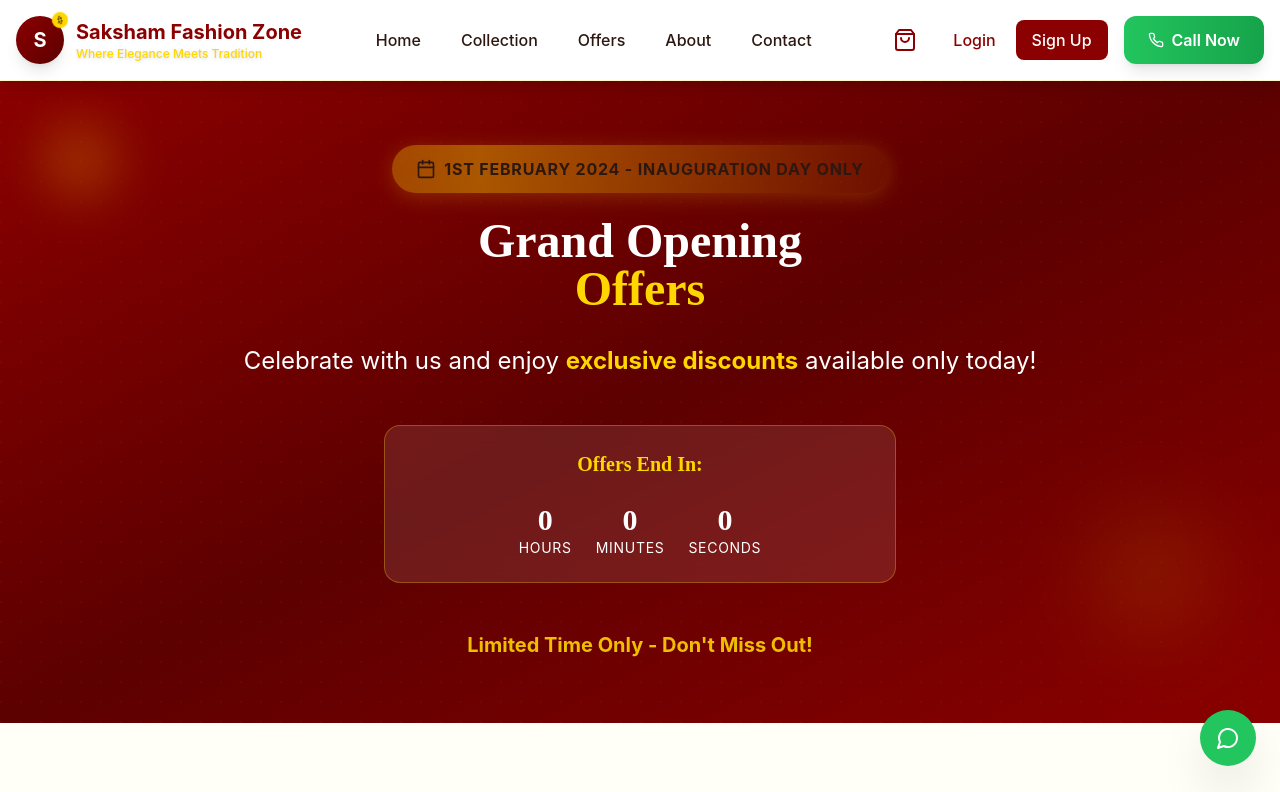
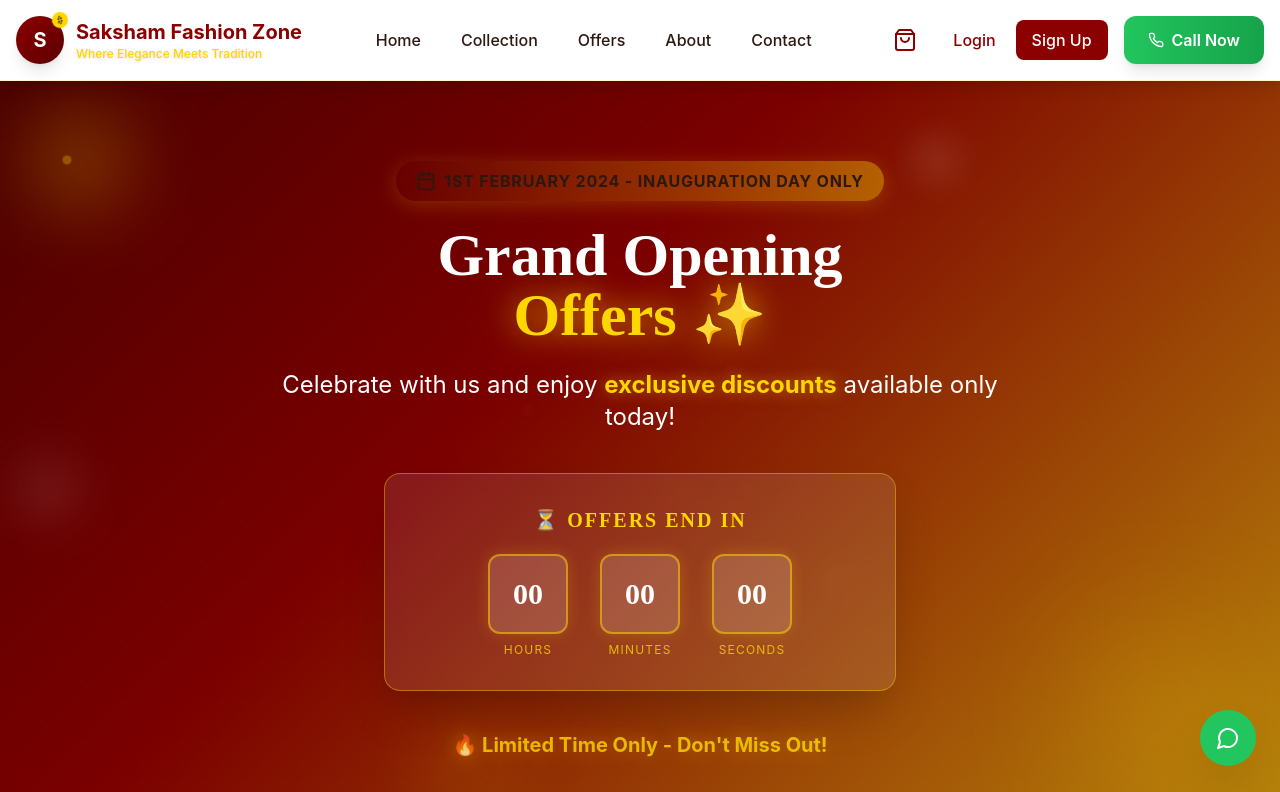
Before and after one commit to techroverteam-ux/saksham-fashion-zone, a Next.js app: page /offers in a window 1280 px wide. Shown: the top 792 px of the page. Built offline with nearby package versions, Linux system fonts and the light colour scheme.

Commit message:
feat: offers page hero - auto-changing background, sparkle particles, animated timer, glowing heading

```diff
--- a/pages/offers.js
+++ b/pages/offers.js
@@ -5,21 +5,25 @@ import Header from '../components/Header';
 import Footer from '../components/Footer';
 import { useCart } from '../context/CartContext';
 
+const bgGradients = [
+  'linear-gradient(135deg, #8B0000 0%, #4a0000 50%, #8B0000 100%)',
+  'linear-gradient(135deg, #6B0000 0%, #B8860B 50%, #6B0000 100%)',
+  'linear-gradient(135deg, #4a0000 0%, #7B0000 40%, #B8860B 100%)',
+  'linear-gradient(135deg, #2d0000 0%, #8B0000 50%, #DAA520 100%)',
+  'linear-gradient(135deg, #8B0000 0%, #5C0000 30%, #8B4513 100%)',
+];
+
 const InaugurationSpecial = () => {
   const { getCartCount } = useCart();
-  const [timeLeft, setTimeLeft] = useState({
-    hours: 0,
-    minutes: 0,
-    seconds: 0
-  });
+  const [timeLeft, setTimeLeft] = useState({ hours: 0, minutes: 0, seconds: 0 });
+  const [bgIndex, setBgIndex] = useState(0);
+  const [tick, setTick] = useState(false);
 
   useEffect(() => {
     const targetDate = new Date('2024-02-01T23:59:59').getTime();
-
     const timer = setInterval(() => {
       const now = new Date().getTime();
       const difference = targetDate - now;
-
       if (difference > 0) {
         setTimeLeft({
           hours: Math.floor((difference % (1000 * 60 * 60 * 24)) / (1000 * 60 * 60)),
@@ -27,9 +31,16 @@ const InaugurationSpecial = () => {
           seconds: Math.floor((difference % (1000 * 60)) / 1000)
         });
       }
+      setTick(t => !t);
     }, 1000);
+    return () => clearInterval(timer);
+  }, []);
 
-    return () => clearInterval(timer);
+  useEffect(() => {
+    const bgTimer = setInterval(() => {
+      setBgIndex(i => (i + 1) % bgGradients.length);
+    }, 3000);
+    return () => clearInterval(bgTimer);
   }, []);
 
   const mainOffers = [
@@ -175,51 +186,121 @@ const InaugurationSpecial = () => {
       <Header cartCount={getCartCount()} />
 
       {/* Hero Banner */}
-      <section className="relative bg-gradient-to-br from-primary-maroon via-deep-maroon to-primary-maroon text-white py-12 sm:py-16 overflow-hidden">
-        <div className="absolute inset-0 fabric-texture opacity-30"></div>
+      <section
+        className="relative text-white py-12 sm:py-20 overflow-hidden"
+        style={{
+          background: bgGradients[bgIndex],
+          transition: 'background 1.5s ease-in-out'
+        }}
+      >
+        {/* Animated fabric texture */}
+        <div className="absolute inset-0 fabric-texture opacity-20"></div>
 
-        {/* Floating Elements */}
-        <div className="absolute top-10 left-10 w-20 h-20 bg-royal-gold/20 rounded-full blur-xl float-animation"></div>
-        <div className="absolute bottom-20 right-16 w-32 h-32 bg-royal-gold/10 rounded-full blur-2xl float-animation" style={{animationDelay: '1s'}}></div>
+        {/* Animated floating orbs */}
+        <div className="absolute top-8 left-8 w-24 h-24 bg-royal-gold/30 rounded-full blur-2xl float-animation"></div>
+        <div className="absolute top-1/2 left-4 w-16 h-16 bg-white/10 rounded-full blur-xl float-animation" style={{animationDelay:'0.8s'}}></div>
+        <div className="absolute bottom-12 right-12 w-36 h-36 bg-royal-gold/20 rounded-full blur-3xl float-animation" style={{animationDelay:'1.5s'}}></div>
+        <div className="absolute top-16 right-1/4 w-12 h-12 bg-white/10 rounded-full blur-lg float-animation" style={{animationDelay:'2s'}}></div>
+        <div className="absolute bottom-8 left-1/3 w-20 h-20 bg-royal-gold/15 rounded-full blur-2xl float-animation" style={{animationDelay:'0.4s'}}></div>
+
+        {/* Sparkle particles */}
+        {[...Array(8)].map((_, i) => (
+          <div
+            key={i}
+            className="absolute w-1.5 h-1.5 bg-royal-gold rounded-full animate-ping"
+            style={{
+              top: `${10 + i * 11}%`,
+              left: `${5 + i * 12}%`,
+              animationDelay: `${i * 0.4}s`,
+              animationDuration: '2s',
+              opacity: 0.6
+            }}
+          />
+        ))}
 
         <div className="relative z-10 max-w-6xl mx-auto px-4 text-center">
-          <div className="inline-flex items-center badge badge-gold mb-4 sm:mb-6 text-sm sm:text-base px-4 sm:px-6 py-2 sm:py-3 gold-shimmer">
+          {/* Badge with shimmer */}
+          <div
+            className="inline-flex items-center badge badge-gold mb-6 text-sm sm:text-base px-5 py-2 gold-shimmer"
+            style={{ animation: 'badgePop 0.6s cubic-bezier(.4,2,.6,1)' }}
+          >
             <Calendar className="w-4 h-4 sm:w-5 sm:h-5 mr-2" />
             1st February 2024 - Inauguration Day Only
           </div>
 
-          <h1 className="text-3xl sm:text-4xl md:text-5xl font-bold mb-6 sm:mb-8 leading-tight">
-            <span className="block">Grand Opening</span>
-            <span className="block text-royal-gold shimmer">Offers</span>
+          {/* Heading with letter animation */}
+          <h1 className="text-3xl sm:text-5xl md:text-6xl font-bold mb-6 leading-tight">
+            <span
+              className="block"
+              style={{ animation: 'slideDown 0.7s ease both' }}
+            >
+              Grand Opening
+            </span>
+            <span
+              className="block text-royal-gold"
+              style={{
+                animation: 'slideDown 0.9s ease both',
+                textShadow: '0 0 30px rgba(255,215,0,0.6), 0 0 60px rgba(255,215,0,0.3)'
+              }}
+            >
+              Offers ✨
+            </span>
           </h1>
 
-          <p className="text-lg sm:text-xl md:text-2xl mb-8 sm:mb-12 max-w-4xl mx-auto leading-relaxed">
-            Celebrate with us and enjoy <span className="text-royal-gold font-bold">exclusive discounts</span> available only today!
+          <p
+            className="text-lg sm:text-xl md:text-2xl mb-10 max-w-3xl mx-auto leading-relaxed"
+            style={{ animation: 'fadeUp 1s ease both', animationDelay: '0.3s' }}
+          >
+            Celebrate with us and enjoy{' '}
+            <span className="text-royal-gold font-bold" style={{ textShadow: '0 0 15px rgba(255,215,0,0.5)' }}>
+              exclusive discounts
+            </span>{' '}
+            available only today!
           </p>
 
           {/* Countdown Timer */}
-          <div className="bg-white/10 backdrop-blur-md rounded-2xl p-4 sm:p-6 max-w-lg mx-auto mb-8 sm:mb-12 border border-royal-gold/30">
-            <h3 className="text-lg sm:text-xl font-bold mb-4 sm:mb-6 text-royal-gold">Offers End In:</h3>
-            <div className="flex justify-center gap-3 sm:gap-6">
-              <div className="text-center">
-                <div className="text-2xl sm:text-3xl font-bold font-playfair">{timeLeft.hours}</div>
-                <div className="text-xs sm:text-sm uppercase tracking-wider">Hours</div>
-              </div>
-              <div className="text-center">
-                <div className="text-2xl sm:text-3xl font-bold font-playfair">{timeLeft.minutes}</div>
-                <div className="text-xs sm:text-sm uppercase tracking-wider">Minutes</div>
-              </div>
-              <div className="text-center">
-                <div className="text-2xl sm:text-3xl font-bold font-playfair">{timeLeft.seconds}</div>
-                <div className="text-xs sm:text-sm uppercase tracking-wider">Seconds</div>
-              </div>
+          <div
+            className="bg-white/10 backdrop-blur-md rounded-2xl p-5 sm:p-8 max-w-lg mx-auto mb-10 border border-royal-gold/40 shadow-2xl"
+            style={{ animation: 'fadeUp 1s ease both', animationDelay: '0.5s' }}
+          >
+            <h3 className="text-lg sm:text-xl font-bold mb-5 text-royal-gold tracking-widest uppercase">⏳ Offers End In</h3>
+            <div className="flex justify-center gap-4 sm:gap-8">
+              {[{val: timeLeft.hours, label:'Hours'}, {val: timeLeft.minutes, label:'Minutes'}, {val: timeLeft.seconds, label:'Seconds'}].map(({val, label}, i) => (
+                <div key={label} className="text-center">
+                  <div
+                    className="w-16 h-16 sm:w-20 sm:h-20 bg-white/15 border-2 border-royal-gold/50 rounded-xl flex items-center justify-center mb-2 shadow-lg"
+                    style={{
+                      transform: tick && label === 'Seconds' ? 'scale(1.08)' : 'scale(1)',
+                      transition: 'transform 0.15s ease',
+                      boxShadow: '0 0 15px rgba(255,215,0,0.2)'
+                    }}
+                  >
+                    <span className="text-2xl sm:text-3xl font-bold font-playfair">
+                      {String(val).padStart(2,'0')}
+                    </span>
+                  </div>
+                  <div className="text-xs uppercase tracking-widest text-royal-gold/80">{label}</div>
+                </div>
+              ))}
             </div>
           </div>
 
-          <div className="text-lg sm:text-xl font-bold text-royal-gold animate-pulse">
-            Limited Time Only - Don't Miss Out!
+          <div
+            className="text-lg sm:text-xl font-bold text-royal-gold"
+            style={{
+              animation: 'pulse 1.5s ease-in-out infinite',
+              textShadow: '0 0 20px rgba(255,215,0,0.5)'
+            }}
+          >
+            🔥 Limited Time Only - Don't Miss Out!
           </div>
         </div>
+
+        <style>{`
+          @keyframes slideDown { from { opacity:0; transform:translateY(-30px) } to { opacity:1; transform:translateY(0) } }
+          @keyframes fadeUp { from { opacity:0; transform:translateY(20px) } to { opacity:1; transform:translateY(0) } }
+          @keyframes badgePop { from { opacity:0; transform:scale(0.5) } to { opacity:1; transform:scale(1) } }
+        `}</style>
       </section>
 
       {/* Main Offers Grid */}
```
